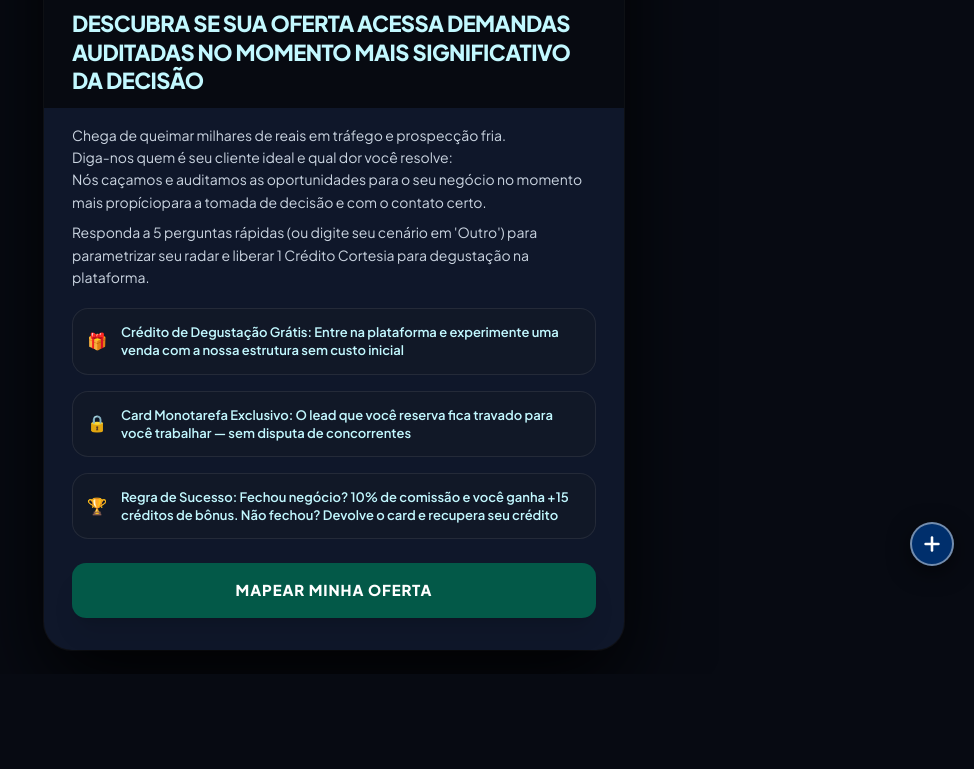
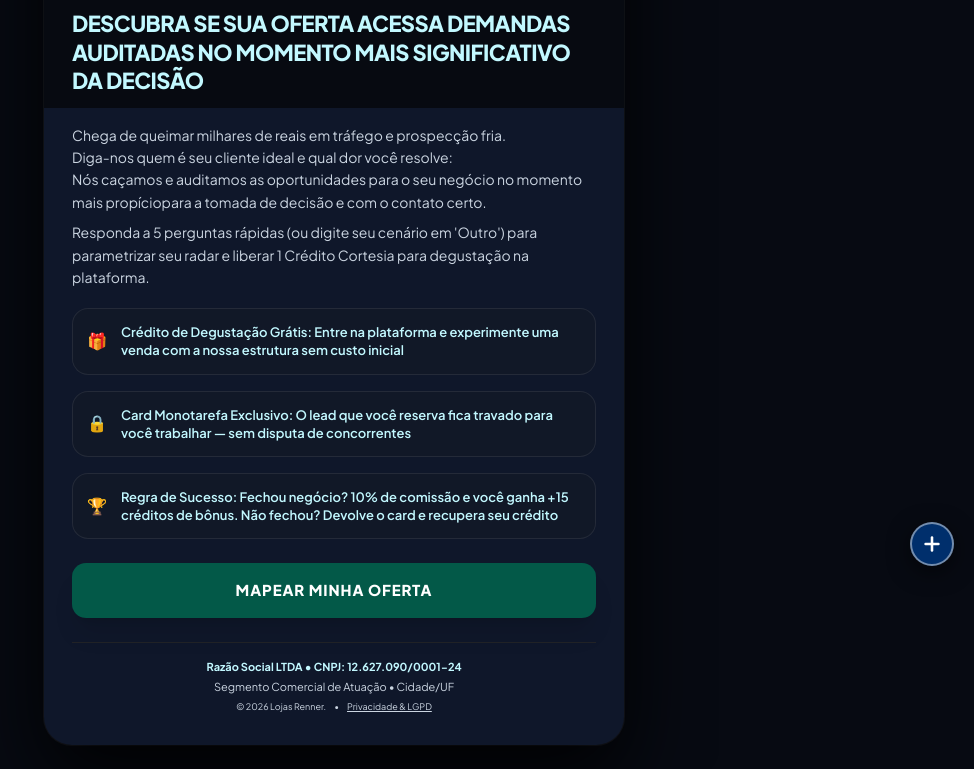
Before and after one commit to fnwdoc/LST_LDR_Premium_lead_hunter, a plain HTML site: page index.html in a window 1280 px wide. Shown: the part 214-983 px from the top of the page, without its empty margins (306-1280 px from the left). Before the commit the page ends 888 px from the top, so only its background shows below. Drawn offline with nearby package versions, Linux system fonts and the light colour scheme.

Commit message:
Update index.html

```diff
--- a/index.html
+++ b/index.html
@@ -1,4 +1,4 @@
-<!-- © Lojas Renner — Qualificador Inteligente LST (FNW Ecosystem) -->
+<!-- © LST — Qualificador Inteligente (FNW Ecosystem) -->
 <!doctype html>
 <html lang="pt-BR">
 <head>
@@ -8,7 +8,7 @@
 <meta name="mobile-web-app-capable" content="yes">
 <meta name="apple-mobile-web-app-capable" content="yes">
 <meta name="apple-mobile-web-app-status-bar-style" content="black-translucent">
-<title>Lojas Renner — Qualificação Inteligente</title>
+<title>LST Lead Hunter — Qualificação Inteligente</title>
 <script src="https://cdn.tailwindcss.com"></script>
 
 <style>
@@ -408,6 +408,16 @@ input:focus, select:focus {
     <button class="w-full py-4 btn-action shadow-xl flex items-center justify-center gap-2" id="btn-iniciar" onclick="startQuiz()">MAPEAR MINHA OFERTA </button>
 
     <!-- DADOS CADASTRAIS DA EMPRESA (RODAPÉ) -->
+
+    <div class="footer-company mt-6 pt-4 border-t border-neutral-800/80 text-center space-y-1" style="color:#cbd5e1;">
+      <div style="font-weight:700;color:#c2f8ff;">Razão Social LTDA • CNPJ: 12.627.090/0001-24</div>
+      <div>Segmento Comercial de Atuação • Cidade/UF</div>
+      <div class="flex items-center justify-center gap-2 text-[9px] mt-1.5" style="color:#cbd5e1;">
+        <span>© 2026 Lojas Renner.</span>
+        <span>•</span>
+        <button onclick="openPrivacyModal()" class="underline hover:opacity-80" style="background:none;border:none;color:inherit;cursor:pointer;">Privacidade & LGPD</button>
+      </div>
+    </div>
 
   </div>
 
```
